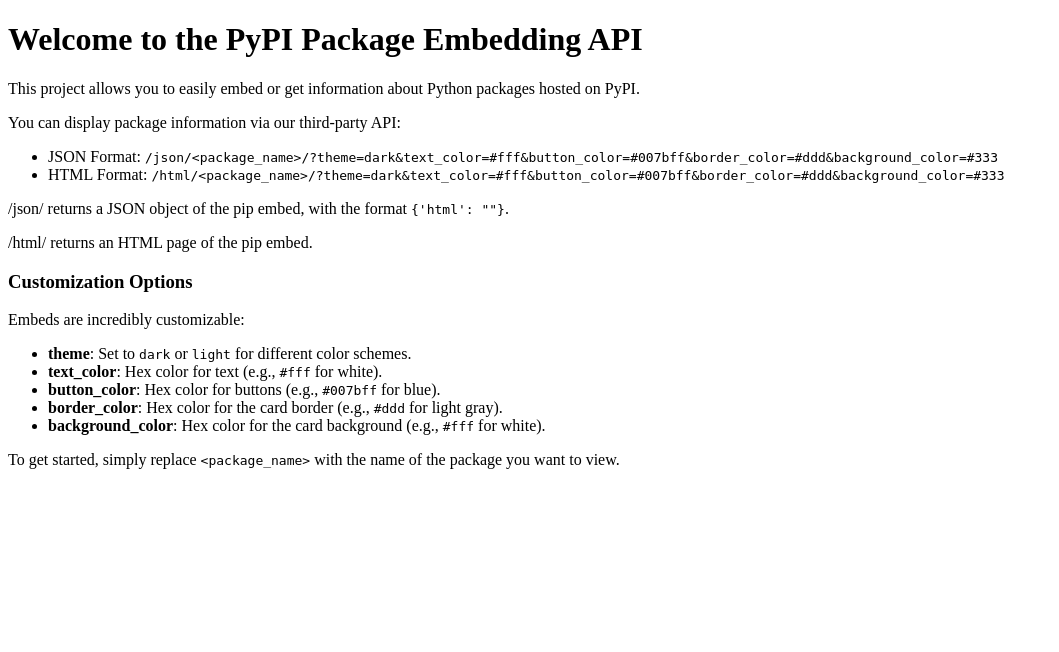
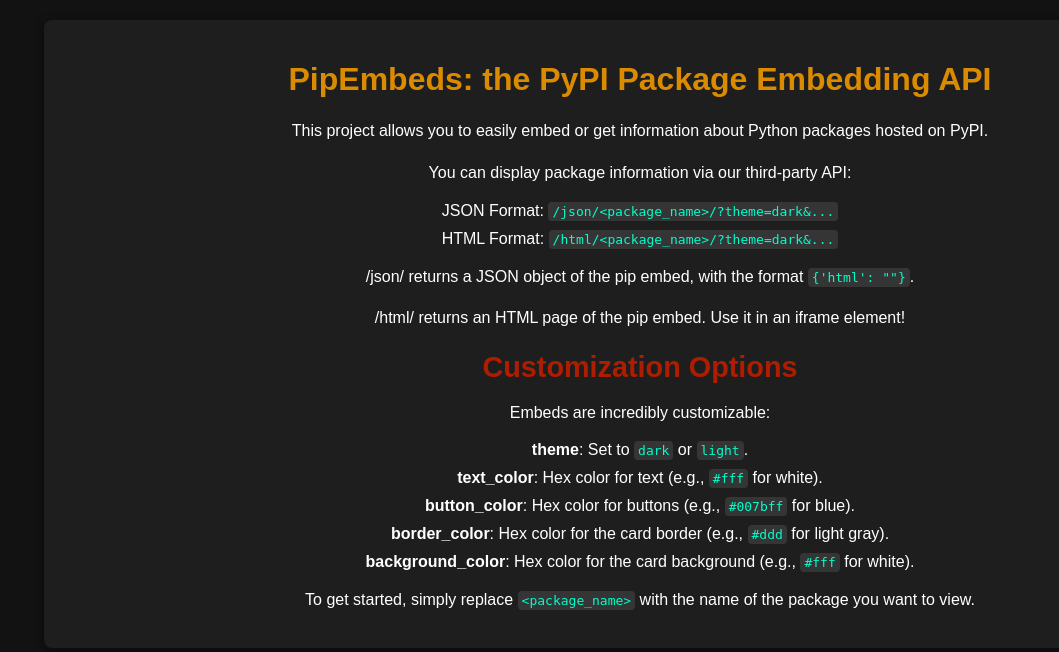
Before and after one commit to bboonstra/pipembeds, a Django app: page / in a window 1280 px wide. Shown: the top 652 px of the page, without its empty margins (0-1059 px from the left). Run offline with Django 5.2, Linux system fonts and the light colour scheme.

Commit message:
Update index visuals

```diff
--- a/api/static/api/index.css
+++ b/api/static/api/index.css
@@ -0,0 +1,82 @@
+/* Global Styles */
+body {
+    font-family: 'CarvingSoft', sans-serif;
+    margin: 0;
+    padding: 0;
+    background-color: #121212; /* Dark background */
+    color: #fff; /* White text */
+    text-align: center;
+}
+
+/* Container Styles */
+.container {
+    max-width: 90%; /* Maximum width of the content */
+    margin: 20px auto; /* Centering the container */
+    padding: 20px;
+    background-color: #1E1E1E; /* Slightly lighter dark background */
+    border-radius: 8px; /* Rounded corners */
+    box-shadow: 0 2px 10px rgba(0, 0, 0, 0.5); /* Subtle shadow for depth */
+}
+
+/* Heading Styles */
+h1 {
+    font-size: 2em; /* Larger font size for main title */
+    margin-bottom: 20px; /* Space below the heading */
+    color: #db8b00; /* Gold color for the main heading */
+}
+
+h3 {
+    margin-top: 20px; /* Space above subheadings */
+    margin-bottom: 10px; /* Space below subheadings */
+    font-size: 1.8em; /* Slightly larger for emphasis */
+    color: #af1d00; /* Red color for subheadings */
+}
+
+/* Paragraph Styles */
+p {
+    line-height: 1.6; /* Improved line height for readability */
+    margin-bottom: 15px; /* Space below paragraphs */
+}
+
+/* List Styles */
+ul {
+    list-style-type: none; /* Remove bullet points */
+    padding-left: 0; /* Remove default padding */
+}
+
+li {
+    margin-bottom: 10px; /* Space below each list item */
+}
+
+/* Code Styles */
+code {
+    background-color: rgba(255, 255, 255, 0.1); /* Light background for code snippets */
+    color: #00FFCC; /* Aqua color for code text */
+    padding: 2px 4px; /* Padding for code elements */
+    border-radius: 4px; /* Rounded corners for code */
+}
+
+/* Links Styles */
+a {
+    color: #00FFCC; /* Aqua color for links */
+    text-decoration: none; /* Remove underline */
+}
+
+a:hover {
+    text-decoration: underline; /* Underline on hover for links */
+}
+
+/* Button Styles (if applicable) */
+.btn {
+    display: inline-block;
+    padding: 10px 15px;
+    color: #fff;
+    background-color: #007bff; /* Blue button color */
+    border-radius: 4px;
+    text-decoration: none;
+    transition: background-color 0.3s;
+}
+
+.btn:hover {
+    background-color: #0056b3; /* Darker blue on hover */
+}
--- a/api/templates/api/index.html
+++ b/api/templates/api/index.html
@@ -10,21 +10,21 @@
 </head>
 <body>
     <div class="container">
-        <h1>Welcome to the PyPI Package Embedding API</h1>
+        <h1>PipEmbeds: the PyPI Package Embedding API</h1>
         <p>This project allows you to easily embed or get information about Python packages hosted on PyPI.</p>
         <p>You can display package information via our third-party API:</p>
         <ul>
-            <li>JSON Format: <code>/json/&lt;package_name&gt;/?theme=dark&text_color=#fff&button_color=#007bff&border_color=#ddd&background_color=#333</code></li>
-            <li>HTML Format: <code>/html/&lt;package_name&gt;/?theme=dark&text_color=#fff&button_color=#007bff&border_color=#ddd&background_color=#333</code></li>
+            <li>JSON Format: <code>/json/&lt;package_name&gt;/?theme=dark&...</code></li>
+            <li>HTML Format: <code>/html/&lt;package_name&gt;/?theme=dark&...</code></li>
         </ul>
 
         <p>/json/ returns a JSON object of the pip embed, with the format <code>{&#39;html&#39;: &quot;&quot;}</code>.</p>
-        <p>/html/ returns an HTML page of the pip embed.</p>
+        <p>/html/ returns an HTML page of the pip embed. Use it in an iframe element!</p>
 
         <h3>Customization Options</h3>
         <p>Embeds are incredibly customizable:</p>
         <ul>
-            <li><strong>theme</strong>: Set to <code>dark</code> or <code>light</code> for different color schemes.</li>
+            <li><strong>theme</strong>: Set to <code>dark</code> or <code>light</code>.</li>
             <li><strong>text_color</strong>: Hex color for text (e.g., <code>#fff</code> for white).</li>
             <li><strong>button_color</strong>: Hex color for buttons (e.g., <code>#007bff</code> for blue).</li>
             <li><strong>border_color</strong>: Hex color for the card border (e.g., <code>#ddd</code> for light gray).</li>
```
Also changed, not shown: 1 other file.
